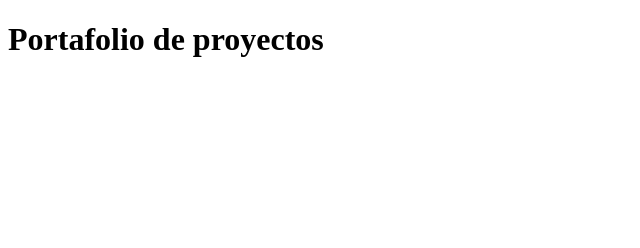
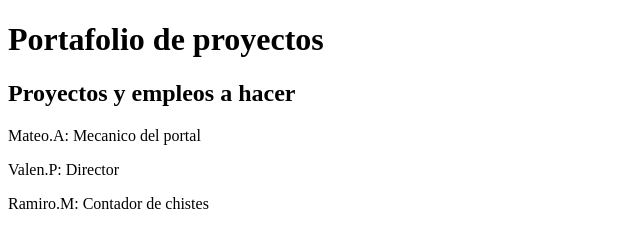
Before and after one commit to ValentinPeraltaAli2010/portafolio-equipo, a plain HTML site: page index.html in a window 1280 px wide. Shown: the whole page, without its empty margins (0-640 px from the left). Drawn offline with Linux system fonts and the light colour scheme.

Commit message:
proyectos subido

```diff
--- a/index.html
+++ b/index.html
@@ -7,5 +7,9 @@
 </head>
 <body>
     <h1>Portafolio de proyectos</h1>
+    <h2>Proyectos y empleos a hacer</h2>
+    <p>Mateo.A: Mecanico del portal</p>
+    <p>Valen.P: Director</p>
+    <p>Ramiro.M: Contador de chistes</p>
 </body>
 </html>
```
